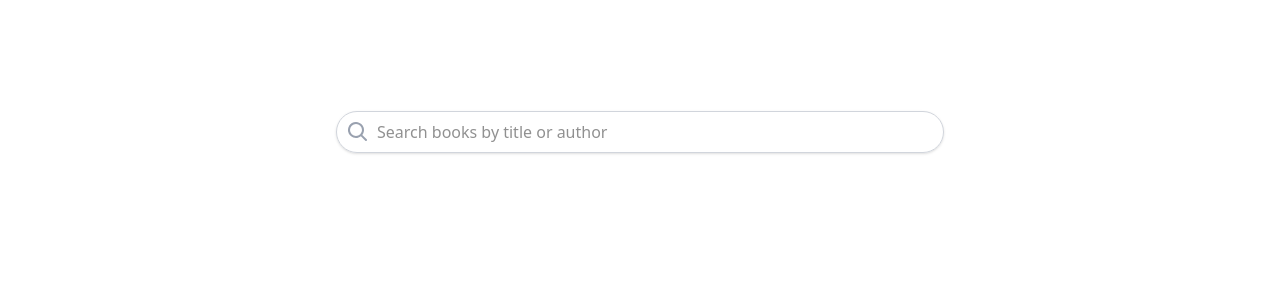
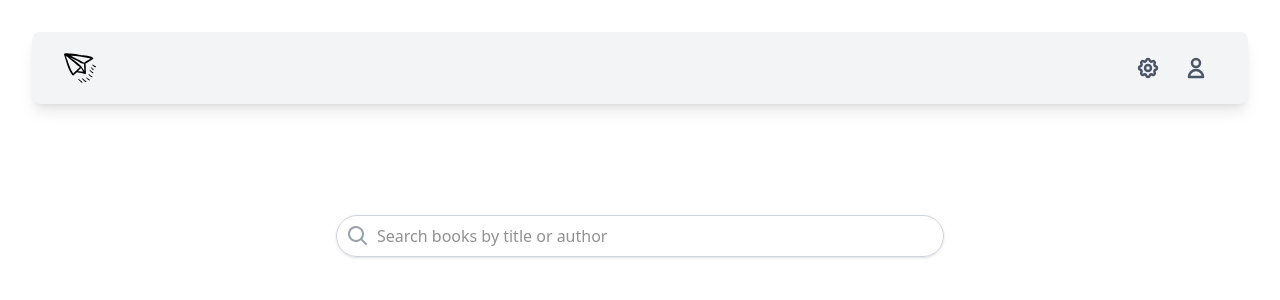
Before and after one commit to AdamAkhlaq/papertrail, a React (Vite) app: page / in a window 1280 px wide. Shown: the top 300 px of the page. Built offline with nearby package versions, Linux system fonts and the light colour scheme.

Commit message:
feat: add basic navigation bar

```diff
--- a/src/App.tsx
+++ b/src/App.tsx
@@ -2,14 +2,18 @@
 import Home from "./pages/Home";
 import BookPage from "./pages/BookPage";
 import { Routes, Route } from "react-router-dom";
+import { Navbar } from "./components/Navbar";
 
 function App() {
 	return (
-		<Routes>
-			<Route path="/" element={<Home />} />
-			<Route path="/books/:slug" element={<BookPage />} />
-			<Route path="*" element={<div>404 Not Found</div>} />
-		</Routes>
+		<>
+			<Navbar />
+			<Routes>
+				<Route path="/" element={<Home />} />
+				<Route path="/books/:slug" element={<BookPage />} />
+				<Route path="*" element={<div>404 Not Found</div>} />
+			</Routes>
+		</>
 	);
 }
 
--- /dev/null
+++ b/src/components/Navbar.tsx
@@ -0,0 +1,60 @@
+import React from "react";
+import { Link } from "react-router-dom";
+
+export const Navbar: React.FC = () => {
+	return (
+		<div className="w-full bg-gray-100 p-4 rounded-lg shadow-lg mb-8">
+			<div className="flex items-center justify-between pl-4 pr-4">
+				<Link to="/" className="flex items-center">
+					<img
+						src="/papertrail.svg"
+						alt="Papertrail Logo"
+						className="h-8 w-8"
+					/>
+				</Link>
+				<div className="flex items-center space-x-2">
+					{/* Settings Icon */}
+					<button className="p-2 rounded-full hover:bg-gray-200 transition-colors">
+						<svg
+							className="w-6 h-6 text-gray-600"
+							fill="none"
+							stroke="currentColor"
+							viewBox="0 0 24 24"
+							xmlns="http://www.w3.org/2000/svg"
+						>
+							<path
+								strokeLinecap="round"
+								strokeLinejoin="round"
+								strokeWidth={2.5}
+								d="M10.325 4.317c.426-1.756 2.924-1.756 3.35 0a1.724 1.724 0 002.573 1.066c1.543-.94 3.31.826 2.37 2.37a1.724 1.724 0 001.065 2.572c1.756.426 1.756 2.924 0 3.35a1.724 1.724 0 00-1.066 2.573c.94 1.543-.826 3.31-2.37 2.37a1.724 1.724 0 00-2.572 1.065c-.426 1.756-2.924 1.756-3.35 0a1.724 1.724 0 00-2.573-1.066c-1.543.94-3.31-.826-2.37-2.37a1.724 1.724 0 00-1.065-2.572c-1.756-.426-1.756-2.924 0-3.35a1.724 1.724 0 001.066-2.573c-.94-1.543.826-3.31 2.37-2.37.996.608 2.296.07 2.572-1.065z"
+							/>
+							<path
+								strokeLinecap="round"
+								strokeLinejoin="round"
+								strokeWidth={2.5}
+								d="M15 12a3 3 0 11-6 0 3 3 0 016 0z"
+							/>
+						</svg>
+					</button>
+					{/* Account Icon */}
+					<button className="p-2 rounded-full hover:bg-gray-200 transition-colors">
+						<svg
+							className="w-6 h-6 text-gray-600"
+							fill="none"
+							stroke="currentColor"
+							viewBox="0 0 24 24"
+							xmlns="http://www.w3.org/2000/svg"
+						>
+							<path
+								strokeLinecap="round"
+								strokeLinejoin="round"
+								strokeWidth={2.5}
+								d="M16 7a4 4 0 11-8 0 4 4 0 018 0zM12 14a7 7 0 00-7 7h14a7 7 0 00-7-7z"
+							/>
+						</svg>
+					</button>
+				</div>
+			</div>
+		</div>
+	);
+};
```
